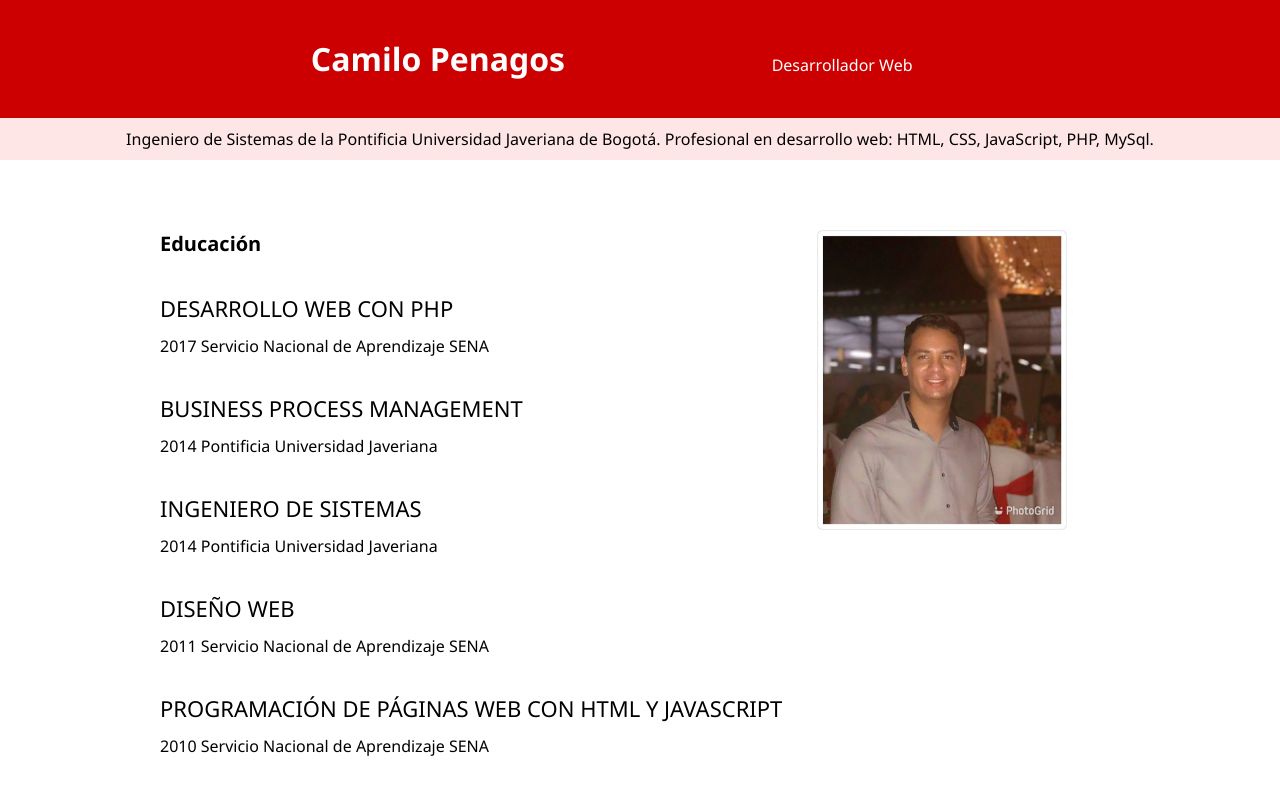
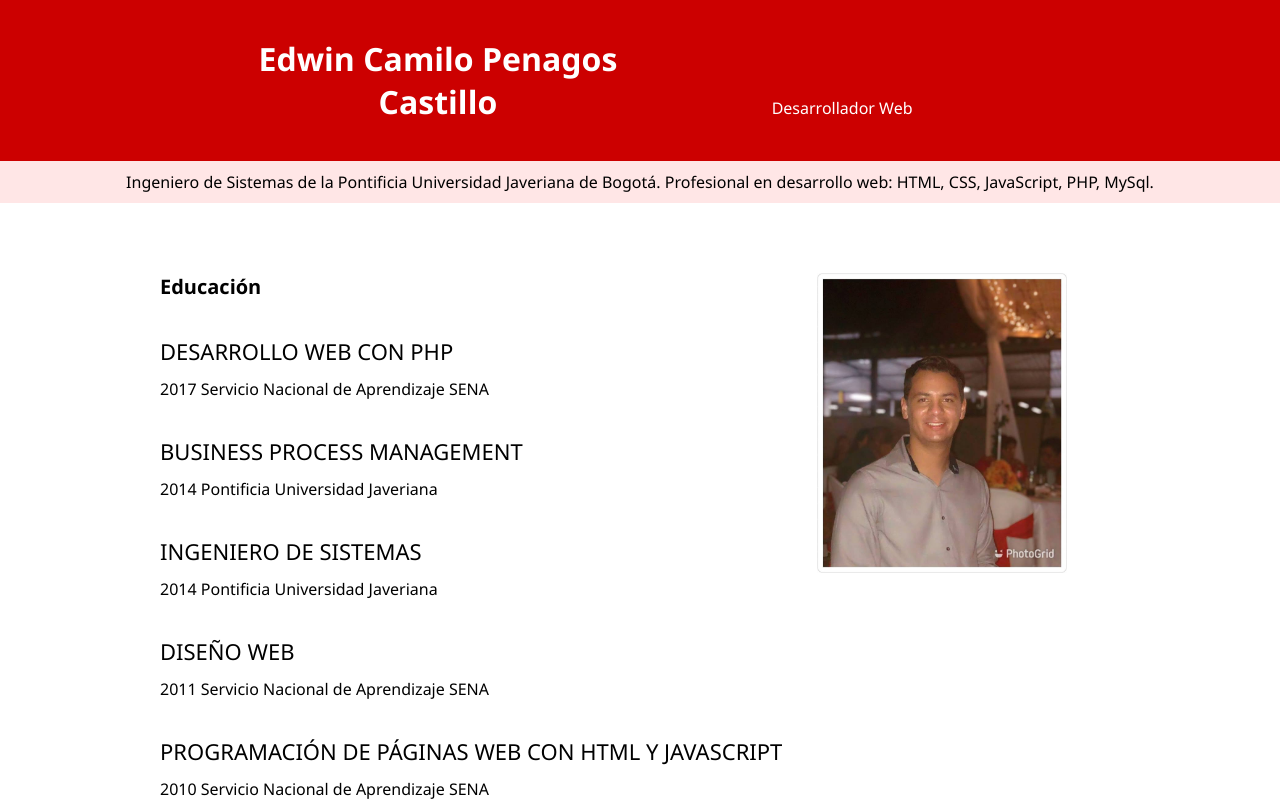
Before and after one commit to CamiloPenagos/camilopenagos.github.com, a plain HTML site: page CV/index.html in a window 1280 px wide. Shown: the top 803 px of the page. Drawn offline with Linux system fonts and the light colour scheme.

Commit message:
Update index.html

```diff
--- a/CV/index.html
+++ b/CV/index.html
@@ -7,7 +7,7 @@
 </head>
 <body style="font-family: Segoe UI, Helvetica, Sans-Serif; margin: 0px">
 	<header style="background-color: #cc0000;color:white; text-align: center; padding: 16px">
-		<h1 style="display: inline-block; width: 400px; font-weight: 700 ">Camilo Penagos</h1>
+		<h1 style="display: inline-block; width: 400px; font-weight: 700 ">Edwin Camilo Penagos Castillo</h1>
 		<p style="display: inline-block; width: 400px; font-weight: 200"> Desarrollador Web</p>
 	</header>
 	<div style="background-color: #ffe6e6; color:black; text-align: center; padding: 10px">
```
